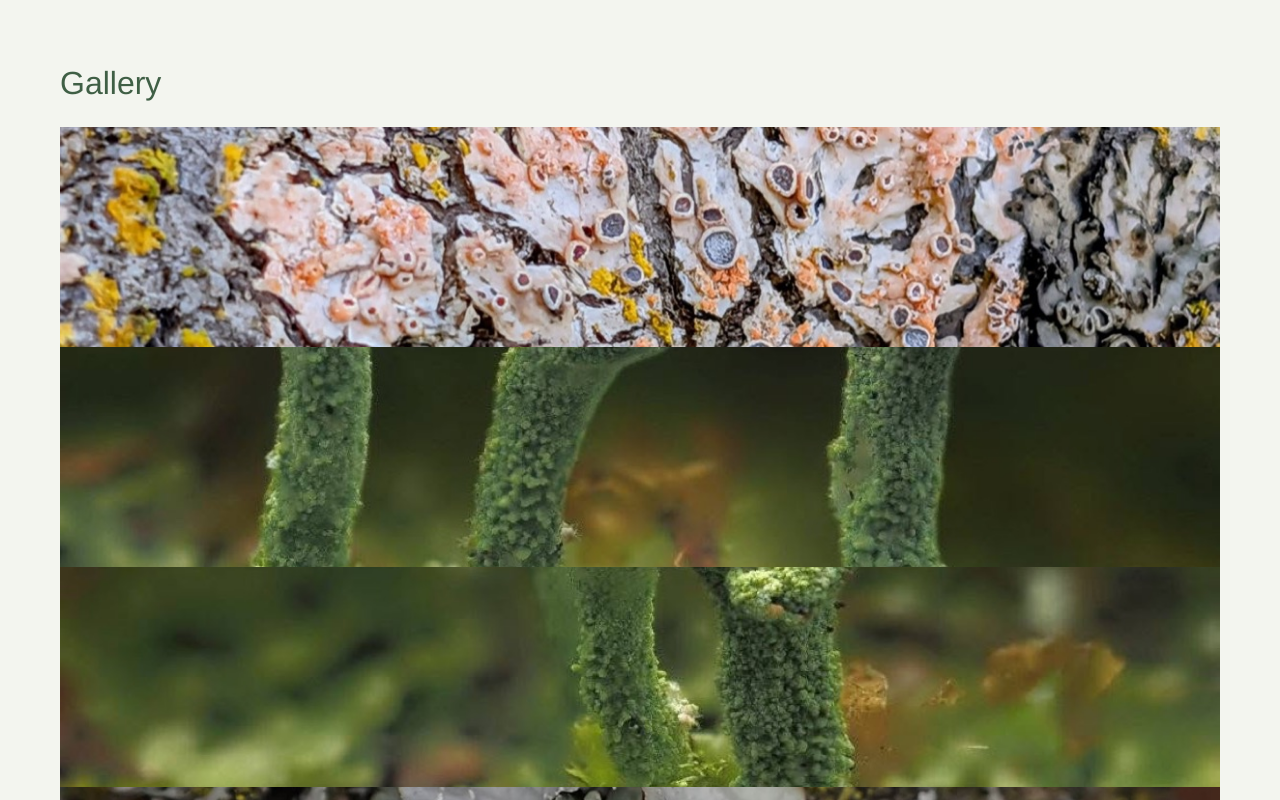
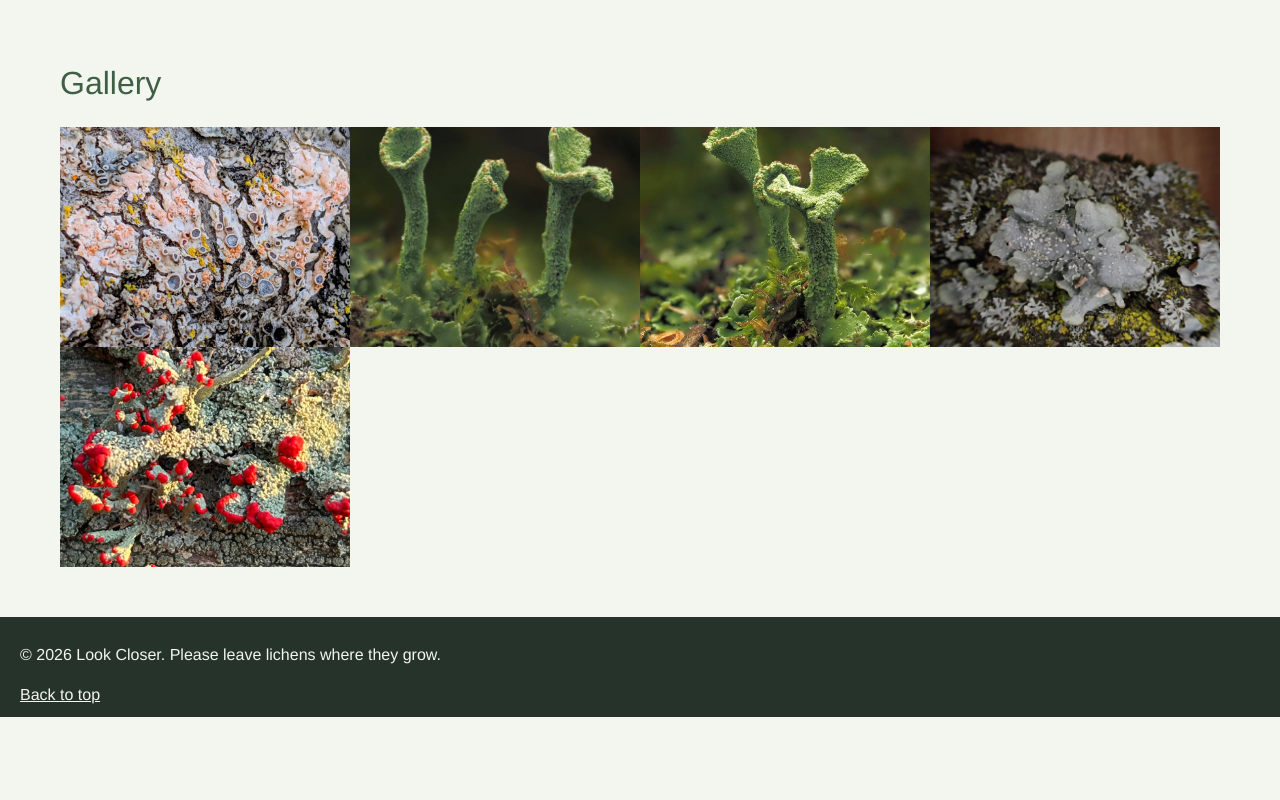
Before and after one commit to sudikshasingh00/sudiksha-quiz3A, a plain HTML site: page index.html in a window 1280 px wide. Shown: the part 1160-1960 px from the top of the page. After the commit the page ends 1877 px from the top, so only its background shows below. Drawn offline with Linux system fonts and the light colour scheme.

Commit message:
Adjust images

```diff
--- a/styles.css
+++ b/styles.css
@@ -208,18 +208,16 @@ footer a {
 /* TASK 5: Use grid. The gallery should have three equal-width columns
    with 10px of space between the photos. The rock photo (it has the
    class wide) should stretch across the first two columns. */
-.wide
-{
- display: grid;
- column-span: 2/1;
-}
 .gallery-wrap
 {
   display: grid;
-
+  grid-template-columns: 1fr 1fr 1fr 1fr;
 }
-
-
+.wide
+{
+  grid-column-start: 1;
+  grid
+}
 /* TASK 6: Use flexbox. The copyright should sit at the far left of the
    footer and the Back to top link at the far right, both lined up
    with the middle of the footer. */
```
